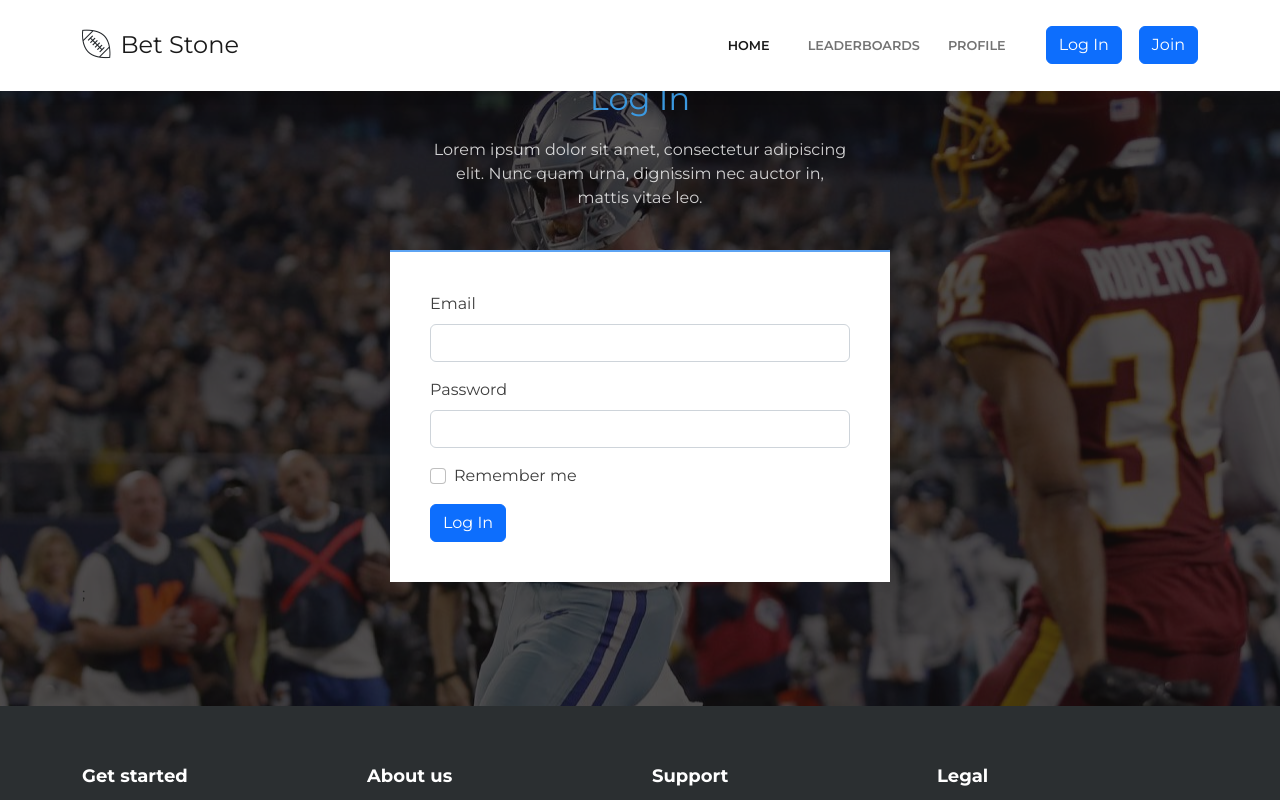
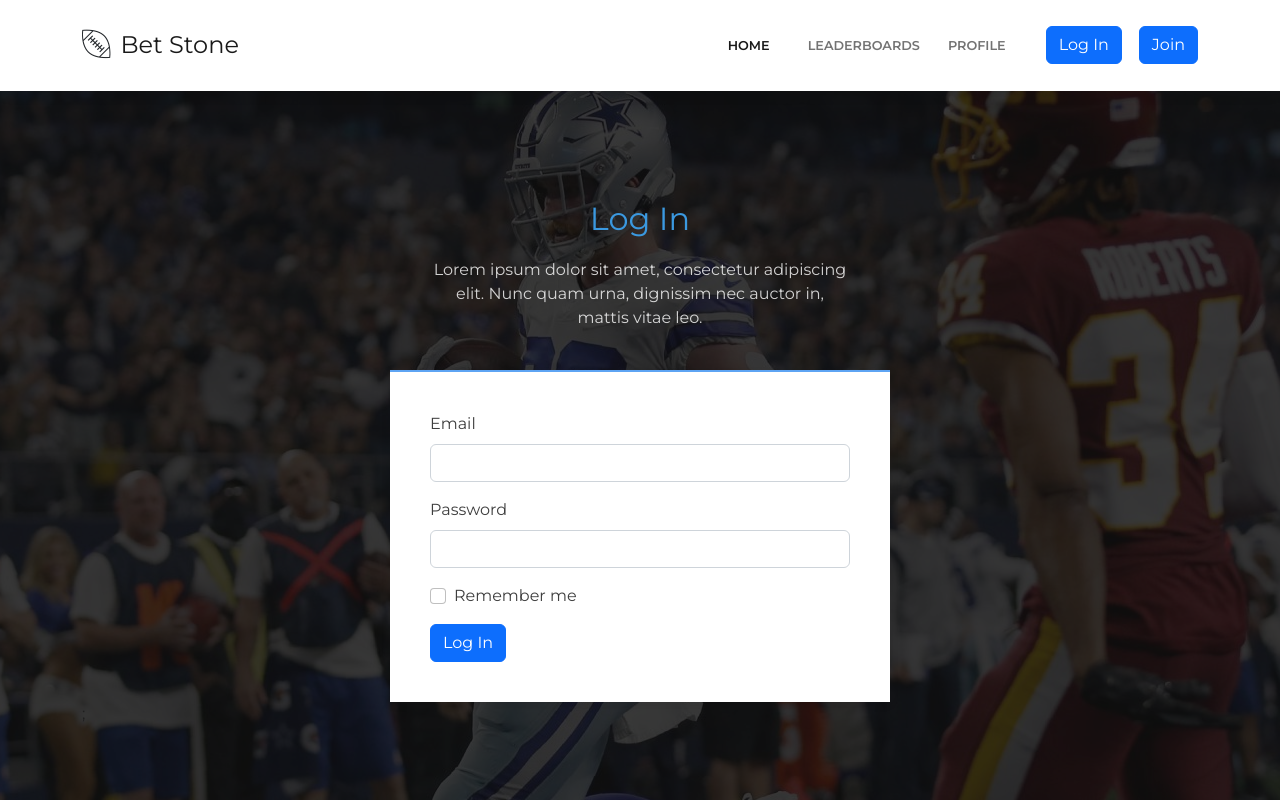
Before and after one commit to Danocide/bussin-betters, a React (Create React App) app in the folder client/: page /login in a window 1280 px wide. Shown: the top 800 px of the page. Built offline with nearby package versions, Linux system fonts and the light colour scheme; the HTML template or start-up script is replaced by a standard one.

Commit message:
fixed login spacing

```diff
--- a/client/src/pages/Login.js
+++ b/client/src/pages/Login.js
@@ -43,9 +43,9 @@ const Login = (props) => {
       return (
         <div>
           <main className="page login-page" style={{background: 'url("assets/img/16407114115545.jpg") top / auto'}}>
-            <section className="clean-block clean-form dark" style={{color: 'rgba(28,28,28,0.85)', background: 'rgba(17,15,15,0.73)', filter: 'grayscale(0%)', backdropFilter: 'grayscale(0%) hue-rotate(0deg)', WebkitBackdropFilter: 'grayscale(0%) hue-rotate(0deg)'}}>
+            <section className="clean-block clean-form dark" style={{color: 'rgba(28,28,28,0.85)', background: `rgba(16,16,16,0.83)`, height: '1110px'}}>
               <div className="container">
-                <div className="block-heading">
+                <div className="block-heading" style={{padding: `200px 200px 0px 200px`}}>
                   <h2 className="text-info">Log In</h2>
                   <p style={{color: 'rgb(255,255,255)'}}>Lorem ipsum dolor sit amet, consectetur adipiscing elit. Nunc quam urna, dignissim nec auctor in, mattis vitae leo.</p>
                 </div>
--- a/client/src/pages/Signup.js
+++ b/client/src/pages/Signup.js
@@ -40,7 +40,7 @@ const Signup = () => {
 
   return (
         <main className="page registration-page" style={{background: 'url("assets/img/16407114115545.jpg") top'}}>
-          <section className="clean-block clean-form dark" style={{background: 'rgba(16,16,16,0.83)'}}>
+          <section className="clean-block clean-form dark" style={{background: 'rgba(16,16,16,0.83)', height: '1030px'}}>
             <div className="container">
               <div className="block-heading">
                 <h2 className="text-info">Registration</h2>
```
